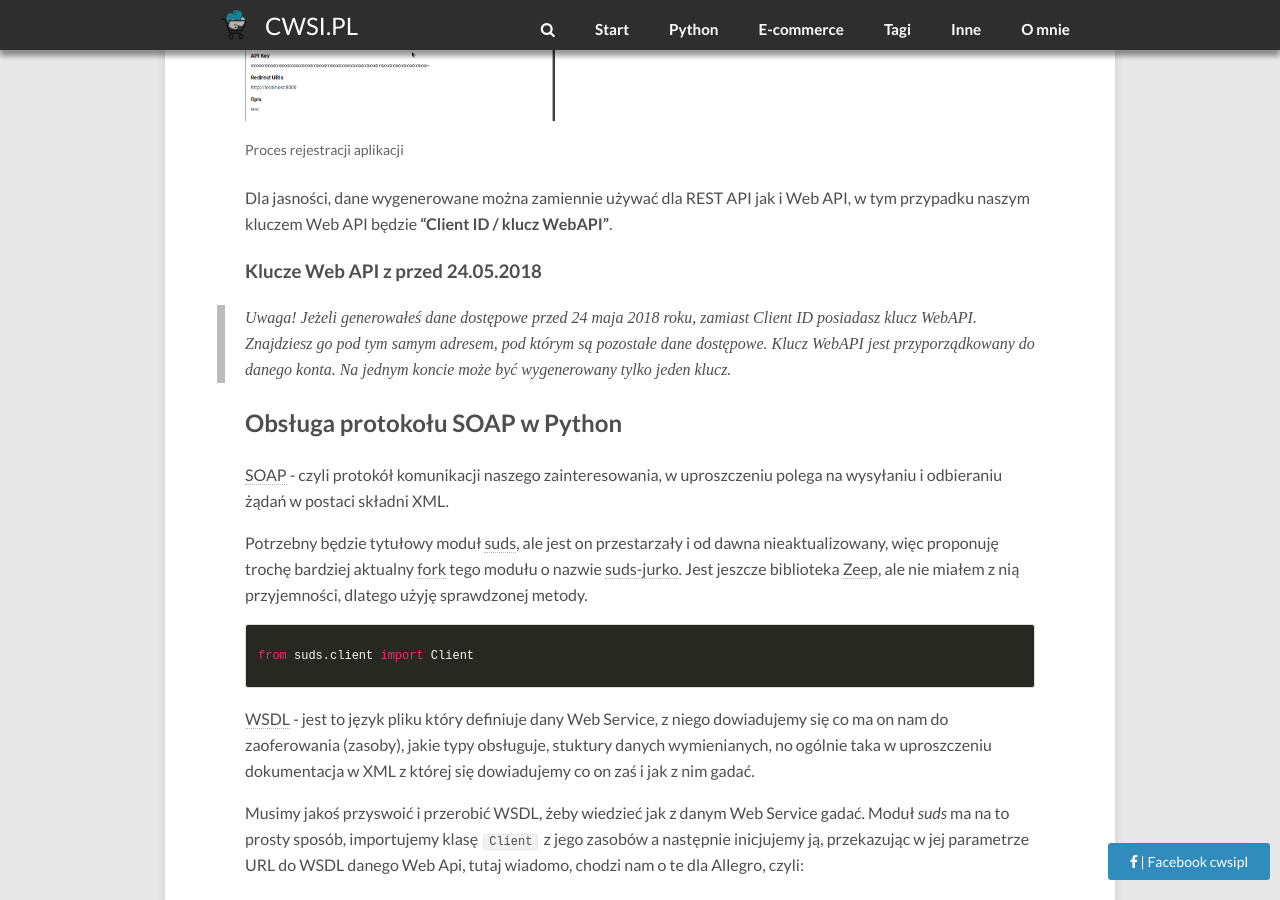
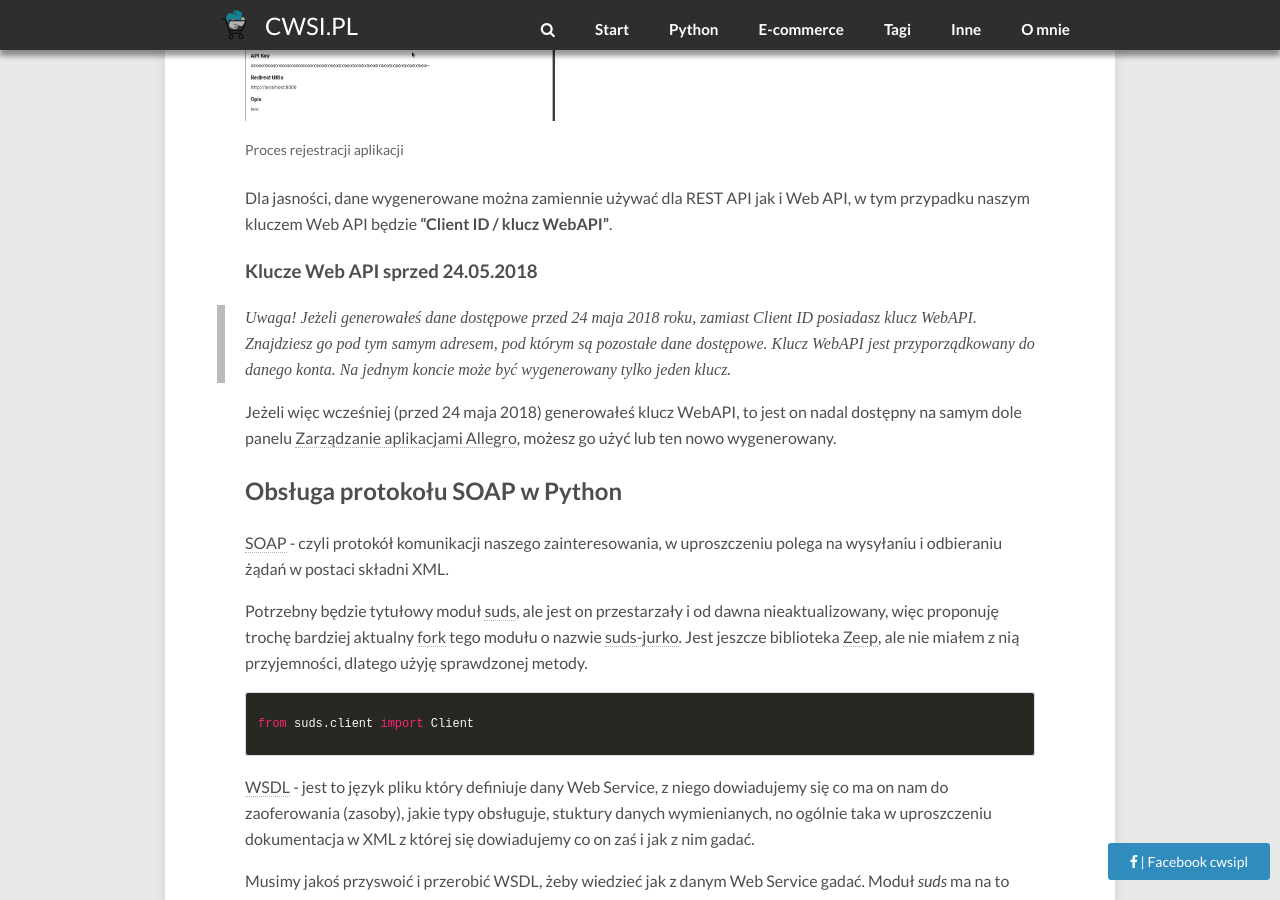
Before and after one commit to chawel/blog-test, a Jekyll site: the page built from _posts/ecommerce/allegro/2018-03-09-podstawy-obslugi-web-api-allegro-pl-web-services-i-modul-suds-jurko-w-pythonie.md, in a window 1280 px wide and 900 px high, scrolled down 2431 px. Built offline with Jekyll 4.4.1, drawn with Linux system fonts in a browser that asks for light colours; nearby versions of some CDN libraries; comment, search, counter and statistics services are not loaded.

Commit message:
fix typo in post

```diff
--- a/_posts/ecommerce/allegro/2018-03-09-podstawy-obslugi-web-api-allegro-pl-web-services-i-modul-suds-jurko-w-pythonie.md
+++ b/_posts/ecommerce/allegro/2018-03-09-podstawy-obslugi-web-api-allegro-pl-web-services-i-modul-suds-jurko-w-pythonie.md
@@ -47,8 +47,10 @@
 
 Dla jasności, dane wygenerowane można zamiennie używać dla REST API jak i Web API, w tym przypadku naszym kluczem Web API będzie **"Client ID / klucz WebAPI"**.
 
-### Klucze Web API z przed 24.05.2018
+### Klucze Web API sprzed 24.05.2018
 >Uwaga! Jeżeli generowałeś dane dostępowe przed 24 maja 2018 roku, zamiast Client ID posiadasz klucz WebAPI. Znajdziesz go pod tym samym adresem, pod którym są pozostałe dane dostępowe. Klucz WebAPI jest przyporządkowany do danego konta. Na jednym koncie może być wygenerowany tylko jeden klucz.
+
+Jeżeli więc wcześniej (przed 24 maja 2018) generowałeś klucz WebAPI, to jest on nadal dostępny na samym dole panelu [Zarządzanie aplikacjami Allegro](https://apps.developer.allegro.pl), możesz go użyć lub ten nowo wygenerowany.
 
 ## Obsługa protokołu SOAP w Python
 
```
